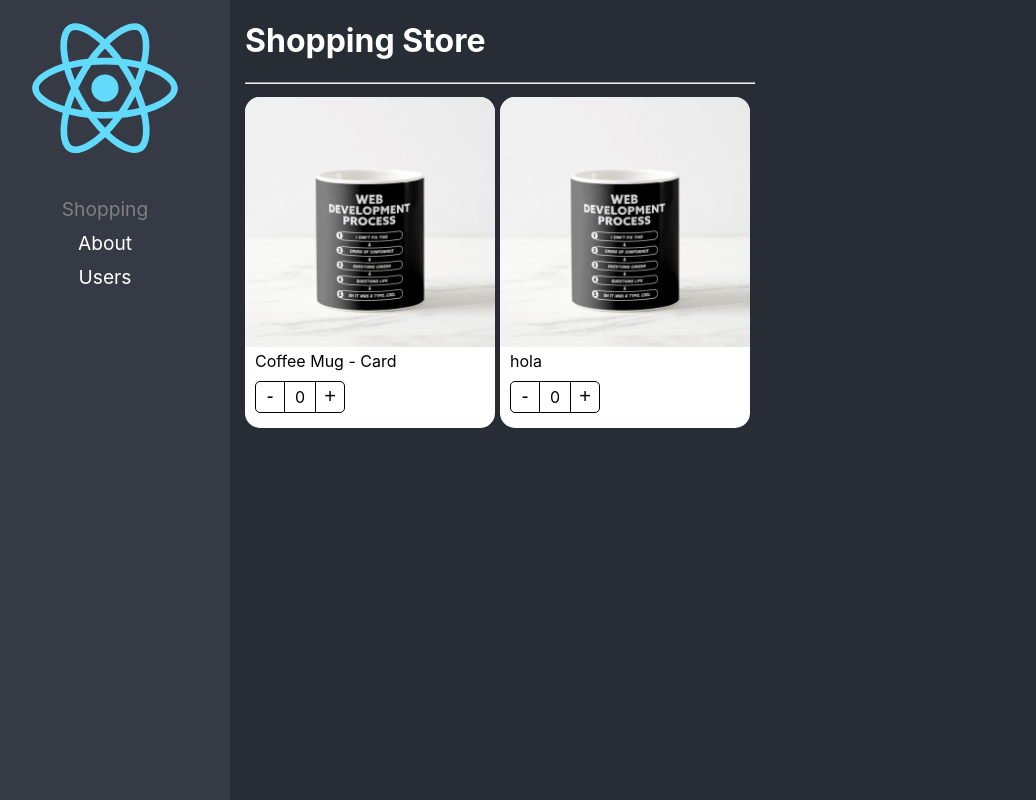
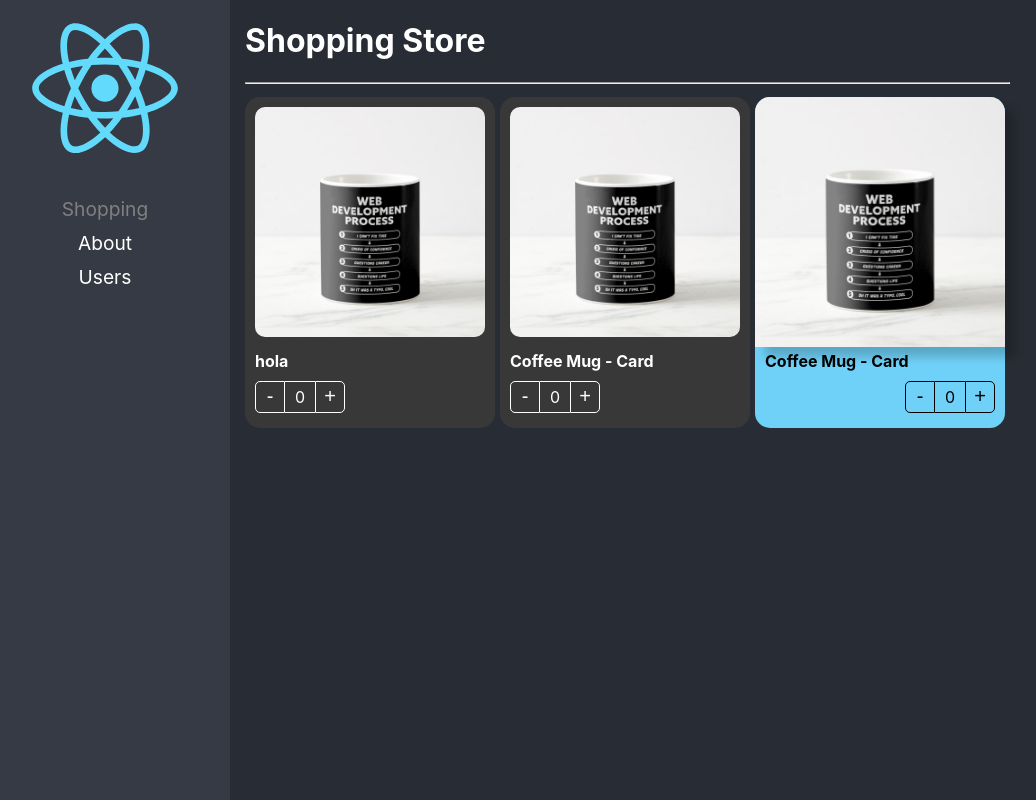
Before and after one commit to harolpg17/react-adv, a React (Create React App) app: page / in a window 1280 px wide. Shown: the whole page, without its empty margins (20-1056 px from the left). Built offline with nearby package versions, Linux system fonts and the light colour scheme.

Commit message:
Component extend styles

```diff
--- a/src/02-component-patterns/components/ProductButtons.tsx
+++ b/src/02-component-patterns/components/ProductButtons.tsx
@@ -1,15 +1,22 @@
-import { useContext } from "react";
+import { CSSProperties, useContext } from "react";
 import { ProductContext } from "./ProductCard";
 
 import styles from '../styles/styles.module.css'
 
+export interface Props {
+    className?: string;
+    style?: CSSProperties;
+}
 
-export const ProductButtons = () => {
+export const ProductButtons = ({className, style}: Props) => {
 
     const { increaseBy, counter } = useContext(ProductContext);
 
     return (
-        <div className={styles.buttonsContainer}>
+        <div
+            className={`${styles.buttonsContainer} ${className}`}
+            style={ style }
+        >
         <button
             className={ styles.buttonMinus}
             onClick={() => increaseBy(-1)}>
--- a/src/02-component-patterns/components/ProductCard.tsx
+++ b/src/02-component-patterns/components/ProductCard.tsx
@@ -1,14 +1,21 @@
 import styles from '../styles/styles.module.css'
 
 import { useProduct } from '../hooks/useProduct'
-import { createContext } from 'react';
-import { ProductCardProps, ProductContextProps } from '../interfaces/interfaces';
+import { CSSProperties, ReactElement, createContext } from 'react';
+import { Product, ProductContextProps } from '../interfaces/interfaces';
 
 
 export const ProductContext = createContext({} as ProductContextProps);
 const { Provider } = ProductContext;
 
-export const ProductCard = ({ product, children }: ProductCardProps) => {
+export interface Props {
+  product: Product;
+  children?: ReactElement | ReactElement[];
+  className?: string;
+  style?: CSSProperties;
+}
+
+export const ProductCard = ({ product, children, className, style }: Props) => {
 
     const { counter, increaseBy } = useProduct();
 
@@ -18,14 +25,11 @@
         increaseBy,
         product
     }}>
-        <div className={styles.productCard}>
-
-        {/* <ProductImage img={product.img}/>
-        <ProductTitle title={product.title} />
-        <ProductButtons counter={counter} increaseBy={increaseBy}/> */}
-
+        <div
+          className={`${styles.productCard} ${className}`}
+          style={ style }
+        >
         { children }
-
         </div>
     </Provider>
   )
--- a/src/02-component-patterns/components/ProductImage.tsx
+++ b/src/02-component-patterns/components/ProductImage.tsx
@@ -1,9 +1,15 @@
-import { useContext } from "react";
+import { CSSProperties, useContext } from "react";
 import { ProductContext } from "./ProductCard";
 import noImage from '../assets/no-image.jpg'
 import styles from '../styles/styles.module.css'
 
-export const ProductImage = ({img = ''}) => {
+export interface Props {
+    img?: string,
+    className?: string;
+    style?: CSSProperties;
+}
+
+export const ProductImage = ({img = '', className, style}: Props) => {
 
     const { product }  = useContext(ProductContext);
     let imgToShow: string;
@@ -18,8 +24,10 @@
 
     return (
         <img
-            className={styles.productImg}
+            className={`${styles.productImg} ${className}`}
             src={ imgToShow }
-            alt="Coffee Mug" />
+            alt="Coffee Mug"
+            style={style}
+        />
     )
 }
--- a/src/02-component-patterns/components/ProductTitle.tsx
+++ b/src/02-component-patterns/components/ProductTitle.tsx
@@ -1,15 +1,24 @@
-import { useContext } from "react";
+import { CSSProperties, useContext } from "react";
 import { ProductContext } from "./ProductCard";
 
 import styles from '../styles/styles.module.css'
 
+export interface Props {
+    title?: string,
+    className?: string,
+    activeClass?: string,
+    style?: CSSProperties;
+}
 
-export const ProductTitle = ({title}: { title?: string}) => {
+export const ProductTitle = ({title, className, style}: Props) => {
 
     const { product } = useContext(ProductContext);
 
     return (
-        <span className={styles.productDescription}>
+        <span
+            className={`${styles.productDescription} ${className}`}
+            style={style}
+        >
             { title ? title : product.title }
         </span>
     )
--- a/src/02-component-patterns/pages/ShoppingPage.tsx
+++ b/src/02-component-patterns/pages/ShoppingPage.tsx
@@ -1,5 +1,6 @@
 import ProductCard, { ProductButtons, ProductImage, ProductTitle } from "../components"
 // import { ProductCard } from "../components/ProductCard"
+import "../styles/custom-styles.css";
 
 const product = {
     id: '1',
@@ -18,16 +19,40 @@
             flexDirection: 'row',
             flexWrap: 'wrap'
         }}>
-            <ProductCard product={product}>
-              <ProductCard.Image />
-              <ProductCard.Title />
-              <ProductCard.Buttons />
+            <ProductCard
+              product={product}
+              className="bg-dark text-white"
+            >
+              <ProductCard.Image className="custom-image"/>
+              <ProductCard.Title className="text-bold" title={'hola'}/>
+              <ProductCard.Buttons className="custom-buttons" />
             </ProductCard>
 
-            <ProductCard product={product}>
-              <ProductImage />
-              <ProductTitle title={'hola'} />
-              <ProductButtons />
+            <ProductCard
+              product={product}
+              className="bg-dark text-white"
+            >
+              <ProductImage className="custom-image"/>
+              <ProductTitle  className="text-bold" activeClass="active"/>
+              <ProductButtons className="custom-buttons"/>
+            </ProductCard>
+
+            <ProductCard
+              product={product}
+              style={{
+                backgroundColor: '#70D1F8'
+              }}
+            >
+              <ProductImage style={{
+                boxShadow: '10px 10px 10px rgba(0,0,0,0.2)'
+              }}/>
+              <ProductTitle style={{
+                fontWeight: 'bold'
+              }}/>
+              <ProductButtons style={{
+                display: "flex",
+                justifyContent: 'end'
+              }} />
             </ProductCard>
 
         </div>
--- /dev/null
+++ b/src/02-component-patterns/styles/custom-styles.css
@@ -0,0 +1,22 @@
+.bg-dark {
+    background-color: rgb(56, 56, 56);
+}
+
+.text-white {
+    color: white;
+}
+
+.text-bold {
+    font-weight: bold;
+}
+
+.custom-image {
+    padding: 10px;
+    width: calc(100% - 20px);
+    border-radius: 20px;
+}
+
+.custom-buttons button, .custom-buttons  div {
+    color: white;
+    border-color: white;
+}
```
Also changed, not shown: src/02-component-patterns/interfaces/interfaces.ts (+8 -8 lines).
